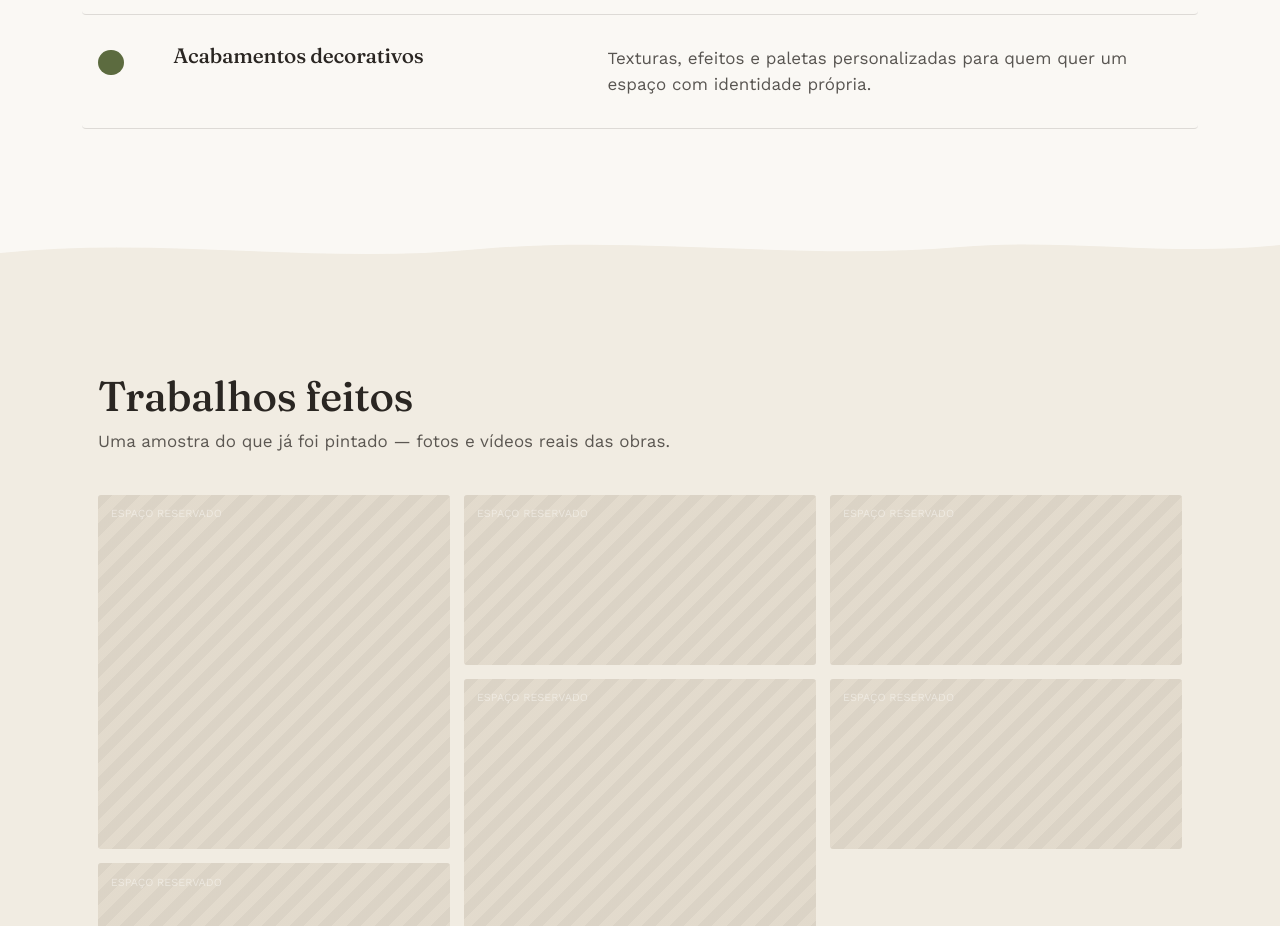
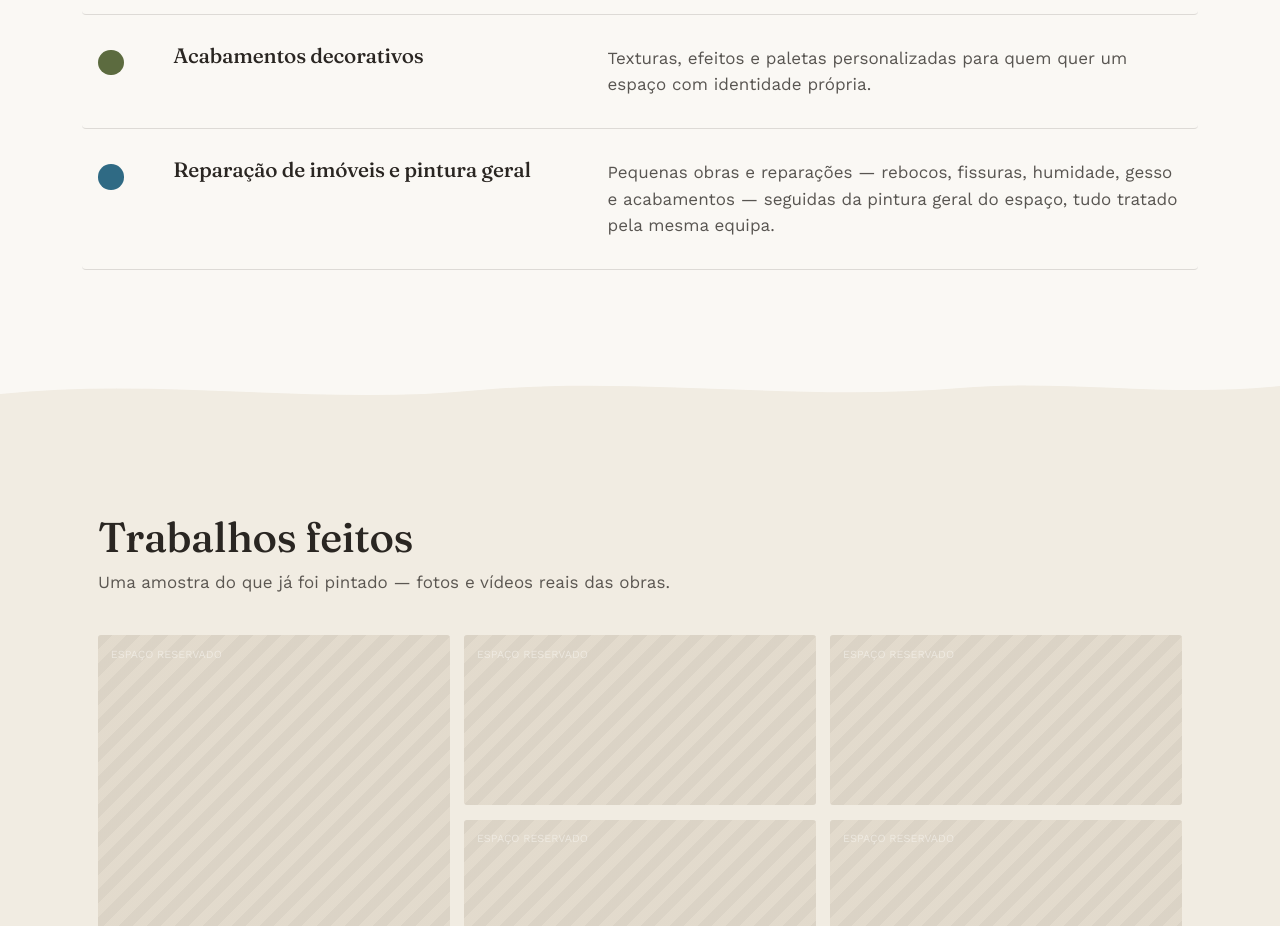
Before and after one commit to xadreque/ADS-Construcoes, a Next.js app: page / in a window 1280 px wide. Shown: the part 1300-2226 px from the top of the page. Built offline with nearby package versions, Linux system fonts and the light colour scheme.

Commit message:
Adicionar serviço: Reparação de imóveis e pintura geral

```diff
--- a/app/components/Servicos.tsx
+++ b/app/components/Servicos.tsx
@@ -25,6 +25,12 @@
     texto:
       "Texturas, efeitos e paletas personalizadas para quem quer um espaço com identidade própria.",
   },
+  {
+    cor: "var(--azul-baia-claro)",
+    titulo: "Reparação de imóveis e pintura geral",
+    texto:
+      "Pequenas obras e reparações — rebocos, fissuras, humidade, gesso e acabamentos — seguidas da pintura geral do espaço, tudo tratado pela mesma equipa.",
+  },
 ];
 
 export function Servicos() {
```
